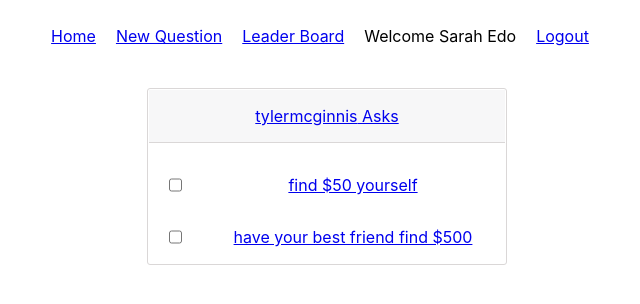
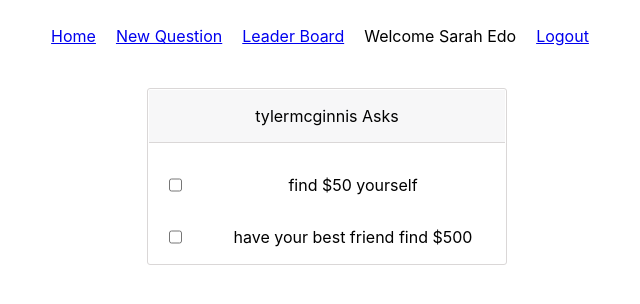
Before and after one commit to Pardo7/react-poll-app, a React (Create React App) app: page /questions/vthrdm985a262al8qx3do in a window 1280 px wide. Shown: the top 304 px of the page, without its empty margins (315-955 px from the left). Built offline with nearby package versions, Linux system fonts and the light colour scheme.

Commit message:
refactor: Updated card style rulesets

```diff
--- a/src/index.css
+++ b/src/index.css
@@ -137,6 +137,11 @@ li {
 	justify-content: center;
 }
 
+.question-profile > a {
+	text-decoration: none;
+	color: black;
+}
+
 /* truncate */
 .preview-text {
 	text-overflow: ellipsis;
```
